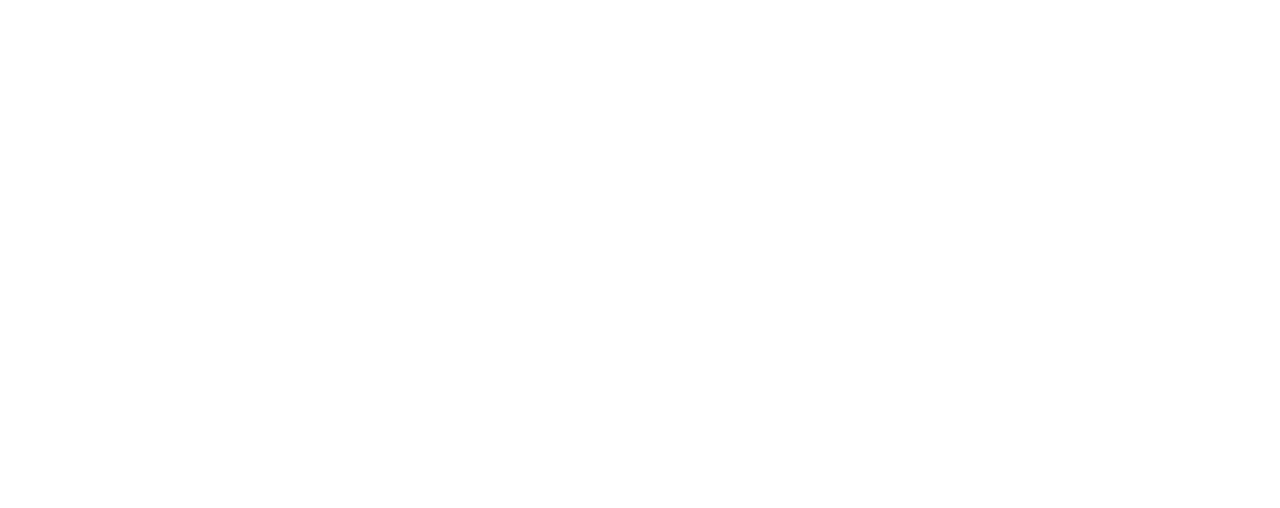
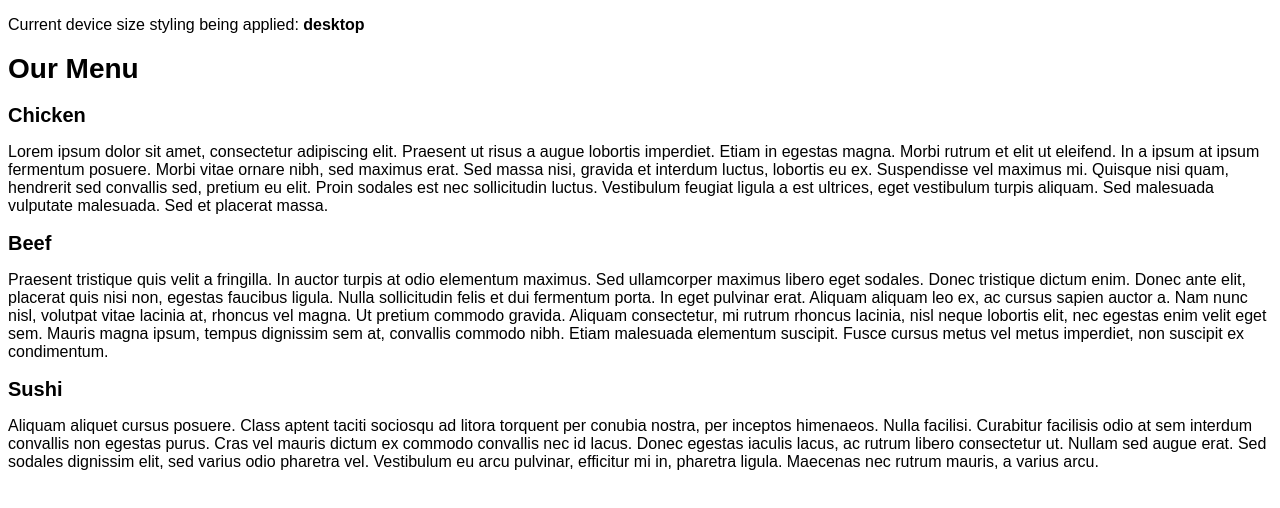
Before and after one commit to acoelhosantos/coursera-html-css-javascript-web-dev, a plain HTML site: page module2-solution/index.html in a window 1280 px wide. Drawn offline with Linux system fonts and the light colour scheme.

Commit message:
Added document structure and initial base styling

```diff
--- /dev/null
+++ b/module2-solution/css/style.css
@@ -0,0 +1,36 @@
+/*Global styles*/
+* {
+    font-family: Arial, Helvetica, sans-serif;
+}
+
+/*Base styles*/
+h1{
+    font-size: 175%;
+}
+
+h2{
+    font-size: 125%;
+}
+
+p#title::after {
+    font-weight: bold;
+}
+
+/*Specific device styles*/
+@media (min-width: 992px) {
+    p#title::after {
+        content: "desktop";
+    }
+}
+
+@media (min-width: 768px) and (max-width: 991px) {
+    p#title::after {
+        content: "tablet";
+    }
+}
+
+@media (max-width: 767px) {
+    p#title::after {
+        content: "phone";
+    }
+}
--- a/module2-solution/index.html
+++ b/module2-solution/index.html
@@ -1,10 +1,57 @@
 <!DOCTYPE html>
+
 <html lang="en">
+
 <head>
     <meta charset="UTF-8">
-    <title>Title</title>
+    <meta name="viewport" content="width=device-width, initial-scale=1.0">
+
+    <title>Andre Santos - Module 2 Solution</title>
+
+    <link rel="stylesheet" type="text/css" href="css/style.css">
 </head>
+
 <body>
+
+<p id="title">Current device size styling being applied: </p>
+
+<h1>Our Menu</h1>
+
+<section>
+    <h2>Chicken</h2>
+    <p>Lorem ipsum dolor sit amet, consectetur adipiscing elit. Praesent ut risus a augue lobortis imperdiet. Etiam in
+        egestas magna. Morbi rutrum et elit ut eleifend. In a ipsum at ipsum fermentum posuere. Morbi vitae ornare nibh,
+        sed
+        maximus erat. Sed massa nisi, gravida et interdum luctus, lobortis eu ex. Suspendisse vel maximus mi. Quisque
+        nisi
+        quam, hendrerit sed convallis sed, pretium eu elit. Proin sodales est nec sollicitudin luctus. Vestibulum
+        feugiat
+        ligula a est ultrices, eget vestibulum turpis aliquam. Sed malesuada vulputate malesuada. Sed et placerat
+        massa.</p>
+</section>
+
+<section>
+    <h2>Beef</h2>
+    <p>Praesent tristique quis velit a fringilla. In auctor turpis at odio elementum maximus. Sed ullamcorper maximus
+        libero eget sodales. Donec tristique dictum enim. Donec ante elit, placerat quis nisi non, egestas faucibus
+        ligula.
+        Nulla sollicitudin felis et dui fermentum porta. In eget pulvinar erat. Aliquam aliquam leo ex, ac cursus sapien
+        auctor a. Nam nunc nisl, volutpat vitae lacinia at, rhoncus vel magna. Ut pretium commodo gravida. Aliquam
+        consectetur, mi rutrum rhoncus lacinia, nisl neque lobortis elit, nec egestas enim velit eget sem. Mauris magna
+        ipsum, tempus dignissim sem at, convallis commodo nibh. Etiam malesuada elementum suscipit. Fusce cursus metus
+        vel
+        metus imperdiet, non suscipit ex condimentum.</p>
+</section>
+
+<section>
+    <h2>Sushi</h2>
+    <p>Aliquam aliquet cursus posuere. Class aptent taciti sociosqu ad litora torquent per conubia nostra, per
+        inceptos himenaeos. Nulla facilisi. Curabitur facilisis odio at sem interdum convallis non egestas purus. Cras
+        vel
+        mauris dictum ex commodo convallis nec id lacus. Donec egestas iaculis lacus, ac rutrum libero consectetur ut.
+        Nullam sed augue erat. Sed sodales dignissim elit, sed varius odio pharetra vel. Vestibulum eu arcu pulvinar,
+        efficitur mi in, pharetra ligula. Maecenas nec rutrum mauris, a varius arcu.</p>
+</section>
 
 </body>
 </html>
```
Also changed, not shown: module2-solution/stylesheets/style.css (deleted).
